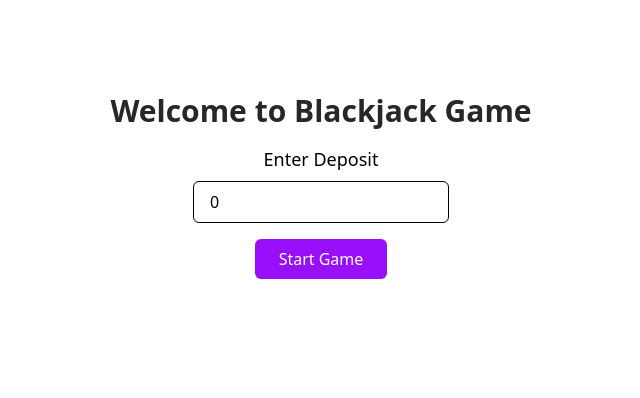
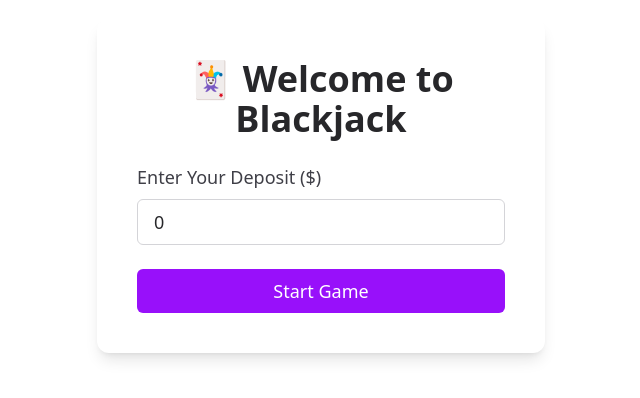
Before and after one commit to nikolakenjic/blackjack-game, a React (Vite) app: page / in a window 1280 px wide. Shown: the part 214-612 px from the top of the page, without its empty margins (319-959 px from the left). Built offline with nearby package versions, Linux system fonts and the light colour scheme.

Commit message:
add styling on startscreen

```diff
--- a/src/components/game/StartScreen.tsx
+++ b/src/components/game/StartScreen.tsx
@@ -1,4 +1,5 @@
 import { useState } from 'react';
+import toast from 'react-hot-toast';
 
 interface StartScreenProps {
   onStart: (deposit: number) => void;
@@ -8,7 +9,7 @@ const StartScreen = ({ onStart }: StartScreenProps) => {
 
   const handleStart = () => {
     if (deposit < 100) {
-      alert('Deposit must be at least $100');
+      toast.error('Deposit must be at least $100');
       return;
     }
 
@@ -16,23 +17,32 @@ const StartScreen = ({ onStart }: StartScreenProps) => {
   };
 
   return (
-    <div className="text-center space-y-4">
-      <h1 className="text-3xl font-bold text-zinc-800 dark:text-white">
-        Welcome to Blackjack Game
+    <div className="text-center space-y-6 bg-white dark:bg-zinc-900 p-10 rounded-xl shadow-lg w-[90%] max-w-md">
+      <h1 className="text-4xl font-extrabold text-zinc-800 dark:text-white">
+        🃏 Welcome to Blackjack
       </h1>
 
-      <div>
-        <label className="block mb-2 font-medium text-lg">Enter Deposit</label>
+      <div className="text-left space-y-2">
+        <label
+          htmlFor="deposit"
+          className="block text-lg font-medium text-zinc-700 dark:text-zinc-200"
+        >
+          Enter Your Deposit ($)
+        </label>
         <input
+          id="deposit"
           type="number"
           value={deposit}
           onChange={(e) => setDeposit(Number(e.target.value))}
-          className="px-4 py-2 border rounded-md w-64"
+          className="w-full px-4 py-2 text-lg border border-zinc-300 dark:border-zinc-700 rounded-md bg-white dark:bg-zinc-800 text-zinc-800 dark:text-white focus:outline-none focus:ring-2 focus:ring-purple-500"
+          placeholder="Minimum $100"
+          min={0}
         />
       </div>
+
       <button
         onClick={handleStart}
-        className="bg-purple-600 text-white px-6 py-2 rounded-md hover:bg-purple-700 transition"
+        className="w-full bg-purple-600 text-white text-lg py-2 rounded-md transition duration-300 hover:bg-purple-700 disabled:opacity-50"
       >
         Start Game
       </button>
```
